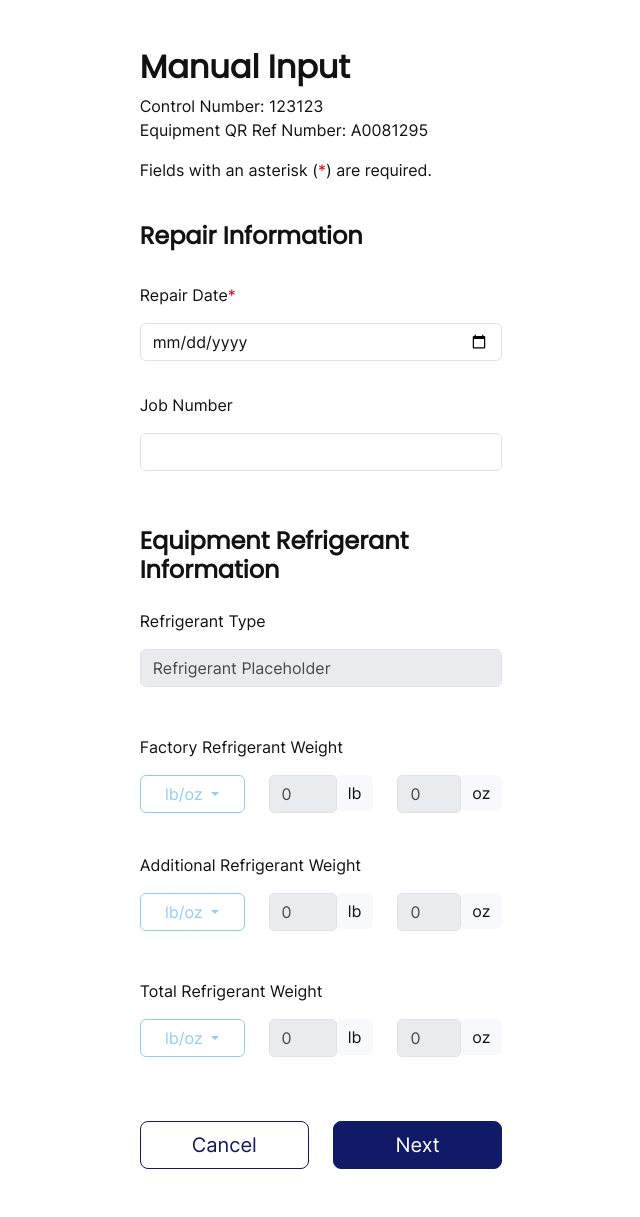
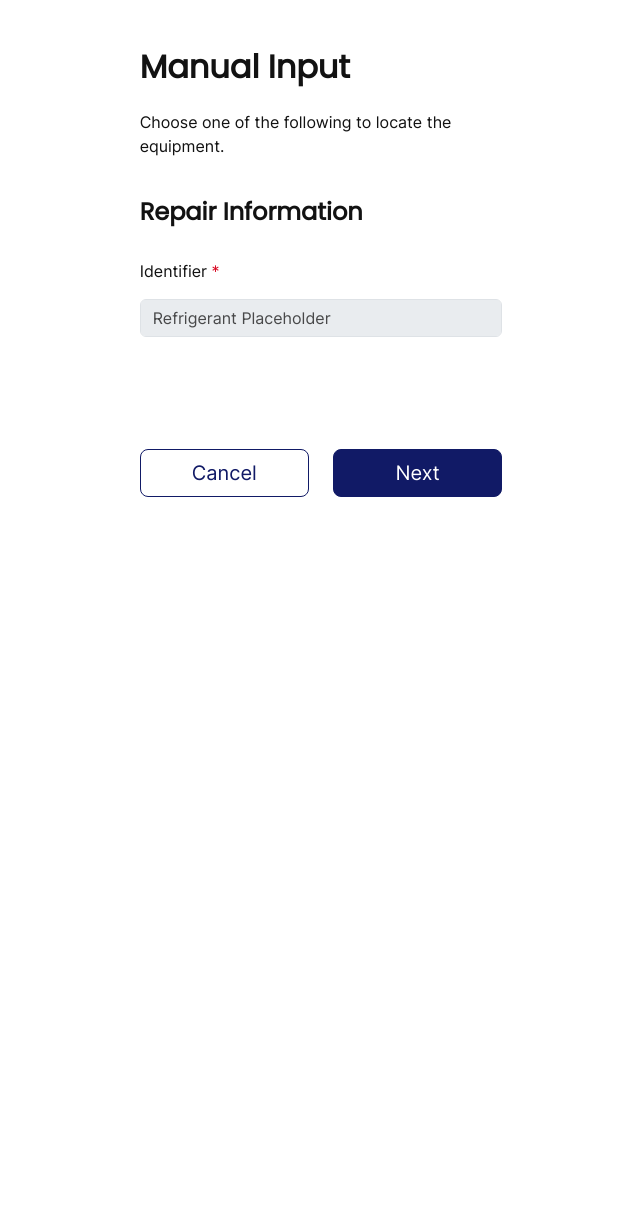
Before and after one commit to Christopher-DSA/Week2TempRefit, a Flask app: template templates/equipment/manual-input-1.html in a window 1280 px wide. Shown: the whole page, without its empty margins (319-959 px from the left). After the commit the page ends 497 px from the top, so only its background shows below. Run offline with Flask 3, Linux system fonts and the light colour scheme; the template is opened without the code that fills it, so the values that code supplies are empty; parts of the project's set-up code (start-up, migrations or seed data) failed here and were passed over.

Commit message:
creating the identifier ta gand removing excess code

```diff
--- a/templates/equipment/manual-input-1.html
+++ b/templates/equipment/manual-input-1.html
@@ -40,113 +40,19 @@
         <form class="px-4">
           <div class="row mb-3">
             <h2>Manual Input</h2>
-            <span>Control Number: 123123</span>
-            <span>Equipment QR Ref Number: A0081295</span>
           </div>
           <div class="row mb-5">
             <div class="col">
               <div>
-                <p>Fields with an asterisk (<span class="text-danger">*</span>) are
-                  required.</p>
+                <p>Choose one of the following to locate the equipment.</p>
               </div>
               <br />
               <h4 class="mb-3">Repair Information</h4>
-              <div class="row">
-                <div class="col gap-3">
-                  <div class="py-3">
-                    <p>Repair Date<span class="text-danger">*</span></p>
-                    <div class="mb-3"><input class="form-control" type="date" required=""></div>
-                  </div>
-                  <div class="pb-3">
-                    <p>Job Number</p>
-                    <div class="mb-3"><input class="form-control" type="text"></div>
-                  </div>
-                </div>
-                <h4 class="mt-4">Equipment Refrigerant Information</h4>
-                <div class="py-3">
-                  <p>Refrigerant Type</p>
-                  <div class="mb-5"><input class="form-control" type="text" disabled
-                      placeholder="Refrigerant Placeholder"></div>
-                  <p>Factory Refrigerant Weight</p>
-                  <div class="row mb-4">
-                    <div class="col dropdown">
-                      <button class="btn w-100 btn-outline-secondary dropdown-toggle" type="button"
-                        id="dropdownMenuButton" data-toggle="dropdown" aria-haspopup="true" aria-expanded="false"
-                        disabled>
-                        lb/oz
-                      </button>
-                    </div>
-                    <div class="col mb-3">
-                      <div class="input-group">
-                        <input type="text" class="form-control" style="border-radius: 5px;" placeholder="0" disabled>
-                        <div class="input-group-append">
-                          <span class="input-group-text text-center" style="text-align:center; border: none;">lb</span>
-                        </div>
-                      </div>
-                    </div>
-                    <div class="col mb-3">
-                      <div class="input-group">
-                        <input type="text" class="form-control" style="border-radius: 5px;" placeholder="0" disabled>
-                        <div class="input-group-append">
-                          <span class="input-group-text text-center" style="text-align:center; border: none;">oz</span>
-                        </div>
-                      </div>
-                    </div>
-                  </div>
-                  <p>Additional Refrigerant Weight</p>
-                  <div class="row mb-4">
-                    <div class="col dropdown">
-                      <button class="btn w-100 btn-outline-secondary dropdown-toggle" type="button"
-                        id="dropdownMenuButton" data-toggle="dropdown" aria-haspopup="true" aria-expanded="false"
-                        disabled>
-                        lb/oz
-                      </button>
-                    </div>
-                    <div class="col mb-4">
-                      <div class="input-group">
-                        <input type="text" class="form-control" style="border-radius: 5px;" placeholder="0" disabled>
-                        <div class="input-group-append">
-                          <span class="input-group-text text-center" style="text-align:center; border: none;">lb</span>
-                        </div>
-                      </div>
-                    </div>
-                    <div class="col">
-                      <div class="input-group">
-                        <input type="text" class="form-control" style="border-radius: 5px;" placeholder="0" disabled>
-                        <div class="input-group-append">
-                          <span class="input-group-text text-center" style="text-align:center; border: none;">oz</span>
-                        </div>
-                      </div>
-                    </div>
-                  </div>
-                  <p>Total Refrigerant Weight</p>
-                  <div class="row">
-                    <div class="col dropdown">
-                      <button class="btn w-100 btn-outline-secondary dropdown-toggle" type="button"
-                        id="dropdownMenuButton" data-toggle="dropdown" aria-haspopup="true" aria-expanded="false"
-                        disabled>
-                        lb/oz
-                      </button>
-                    </div>
-                    <div class="col">
-                      <div class="input-group">
-                        <input type="text" class="form-control" style="border-radius: 5px;" placeholder="0" disabled>
-                        <div class="input-group-append">
-                          <span class="input-group-text text-center" style="text-align:center; border: none;">lb</span>
-                        </div>
-                      </div>
-                    </div>
-                    <div class="col">
-                      <div class="input-group">
-                        <input type="text" class="form-control" style="border-radius: 5px;" placeholder="0" disabled>
-                        <div class="input-group-append">
-                          <span class="input-group-text text-center" style="text-align:center; border: none;">oz</span>
-                        </div>
-                      </div>
-                    </div>
-                  </div>
-                </div>
-              </div><!-- End: Role Selection -->
+              <div class="py-3">
+                <p>Identifier <span class="text-danger">*</span></p>
+                <div class="mb-5"><input class="form-control" type="text" disabled
+                    placeholder="Refrigerant Placeholder"></div>
+              </div>
               <div class="row d-flex pt-5 justify-content-center">
                 <div class="d-flex flex-col align-items-center gap-4">
                   <button class="btn btn-outline-primary btn-lg w-100" type="button">Cancel</button>
```
